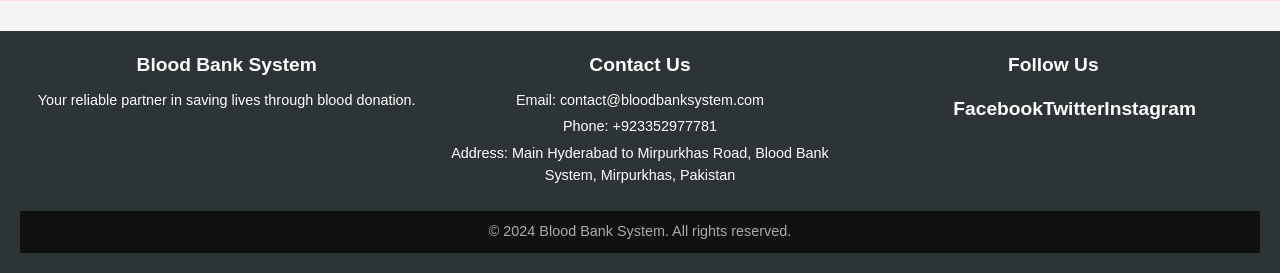
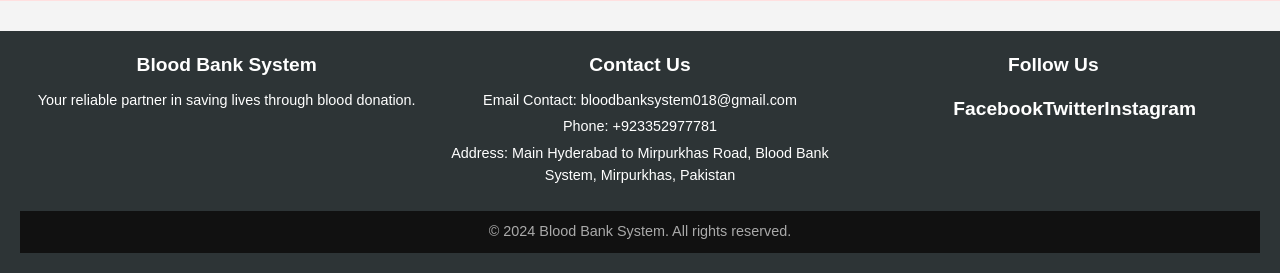
Before and after one commit to alizaib0000/BloodBankSystem01, a Flask app: page /index in a window 1280 px wide. Shown: the part 1257-1530 px from the top of the page. Run offline with Flask 3, Linux system fonts and the light colour scheme; some libraries are stand-ins or nearby versions.

Commit message:
Update index.html

```diff
--- a/templates/index.html
+++ b/templates/index.html
@@ -98,13 +98,13 @@ s0.parentNode.insertBefore(s1,s0);
             <div class="footer-middle">
                 <h4>Contact Us</h4>
                 <ul>
-                    <li>Email: contact@bloodbanksystem.com</li>
+                    <li>Email Contact: bloodbanksystem018@gmail.com</li>
                     <li>Phone: +923352977781</li>
                     <li>Address: Main Hyderabad to Mirpurkhas Road, Blood Bank System, Mirpurkhas, Pakistan</li>
                 </ul>
             </div>
             <div class="footer-right">
-                <h4>Follow Us</h4>
+ <h4>Follow Us</h4>
                 <ul class="social-links">
                     <li><a href="#">Facebook</a></li>
                     <li><a href="#">Twitter</a></li>
```
